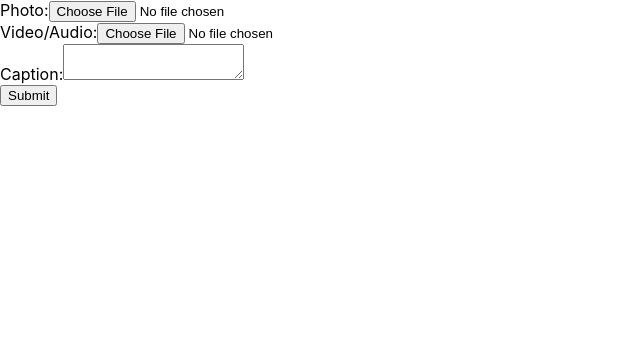
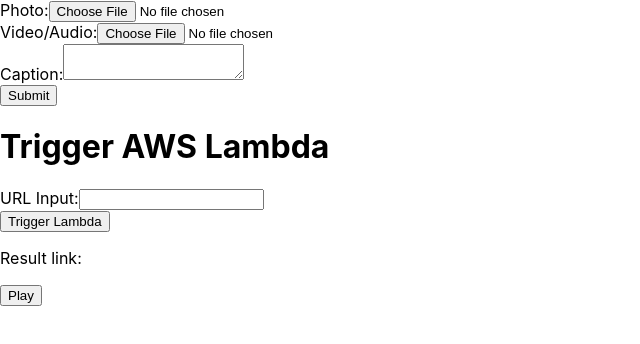
Before and after one commit to Albumize-Memories/album_frontend, a React (Create React App) app: page / in a window 1280 px wide. Shown: the top 344 px of the page, without its empty margins (0-640 px from the left). Built offline with nearby package versions, Linux system fonts and the light colour scheme.

Commit message:
Added fetch URL functionality from a given URL

```diff
--- a/package.json
+++ b/package.json
@@ -9,6 +9,7 @@
     "axios": "^1.6.7",
     "react": "^18.2.0",
     "react-dom": "^18.2.0",
+    "react-router-dom": "^6.22.3",
     "react-scripts": "5.0.1",
     "web-vitals": "^2.1.4"
   },
--- a/src/index.js
+++ b/src/index.js
@@ -1,22 +1,21 @@
 import React from 'react';
-import ReactDOM from 'react-dom/client';
+import ReactDOM from 'react-dom';
+import { BrowserRouter } from 'react-router-dom'; // Import BrowserRouter
 import './index.css';
 import reportWebVitals from './reportWebVitals';
-import CreateMemoryFrame from './memoryFrameComponent'
-import SessionIdComponent from './sessionIdComponent'
-// import UploadFormComponent from './formComponent';
-// import YouTubeEmbedComponent from './youtubeEmbedComponent';
-// import SoundCloudEmbed from './soundcloudEmbedComponent';
+import CreateMemoryFrame from './memoryFrameComponent';
+import SessionIdComponent from './sessionIdComponent';
+import MediaLinkFetcher from './mediaFetcher';
 
-const root = ReactDOM.createRoot(document.getElementById('root'));
-root.render(
+ReactDOM.render(
   <React.StrictMode>
-    <SessionIdComponent />
-    <CreateMemoryFrame />
-    {/* <UploadFormComponent /> */}
-    {/* <YouTubeEmbedComponent/>
-    <SoundCloudEmbed/>  */}
-  </React.StrictMode>
+    <BrowserRouter> {/* Wrap your components with BrowserRouter */}
+      <SessionIdComponent />
+      <CreateMemoryFrame />
+      <MediaLinkFetcher />
+    </BrowserRouter>
+  </React.StrictMode>,
+  document.getElementById('root')
 );
 
 // If you want to start measuring performance in your app, pass a function
--- /dev/null
+++ b/src/mediaFetcher.js
@@ -0,0 +1,71 @@
+import React, { useState, useEffect } from 'react';
+import axios from 'axios';
+
+const MediaLinkFetcher = () => {
+    const [urlInput, setUrlInput] = useState('');
+    const [link, setLink] = useState('');
+    const [error, setError] = useState('');
+
+    useEffect(() => {
+        // Check if URL parameters exist and trigger Lambda if so
+        const params = new URLSearchParams(window.location.search);
+        const s3Bucket = params.get('s3_bucket_name');
+        const objectKey = params.get('object_key');
+
+        if (s3Bucket && objectKey) {
+            triggerLambda(s3Bucket, objectKey);
+        }
+    }, []);
+
+    const triggerLambda = async (s3Bucket, objectKey) => {
+        try {
+            // Make POST request with extracted parameters
+            const response = await axios.post('http://127.0.0.1:5000/fetchMedia', { s3_bucket_name: s3Bucket, object_key: objectKey });
+            setLink(response.data.link);
+            setError('');
+        } catch (error) {
+            setLink('');
+            setError(error.message);
+        }
+    };
+
+    const handleInputChange = (e) => {
+        setUrlInput(e.target.value);
+    };
+
+    const handleButtonClick = () => {
+        const url = new URL(urlInput);
+        const s3Bucket = url.searchParams.get('s3_bucket_name');
+        const objectKey = url.searchParams.get('object_key');
+
+        if (s3Bucket && objectKey) {
+            triggerLambda(s3Bucket, objectKey);
+        } else {
+            setError('Invalid URL: Missing parameters');
+        }
+    };
+
+    const handlePlayButtonClick = () => {
+        window.location.href = link;
+    };
+
+    return (
+        <div>
+            <h1>Trigger AWS Lambda</h1>
+            <div>
+                <label>URL Input:</label>
+                <input type="text" value={urlInput} onChange={handleInputChange} />
+            </div>
+            <button onClick={handleButtonClick}>Trigger Lambda</button>
+
+                <div>
+                    <p>Result link: <a href={link}>{link}</a></p>
+                    <button onClick={handlePlayButtonClick}>Play</button>
+                </div>
+
+            {error && <p>{error}</p>}
+        </div>
+    );
+};
+
+export default MediaLinkFetcher;
```
Also changed, not shown: 1 other file (tests, documents, lock files or other folders).
